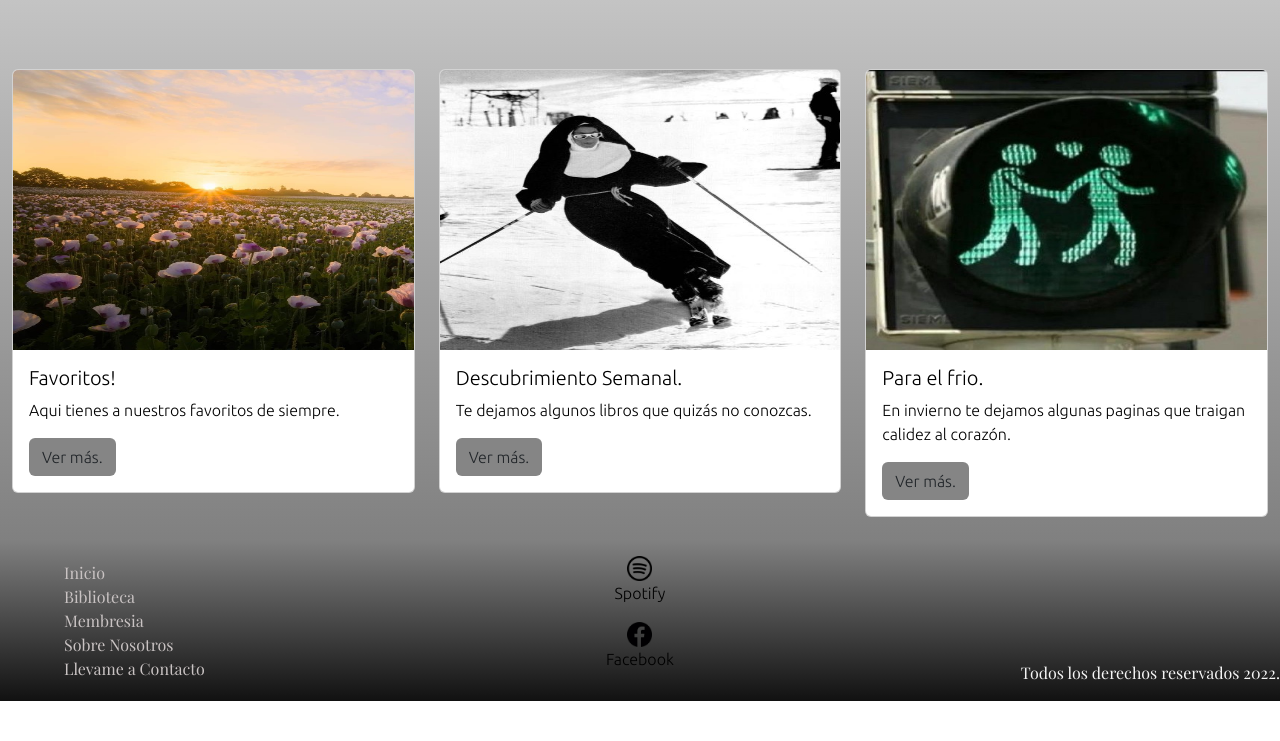
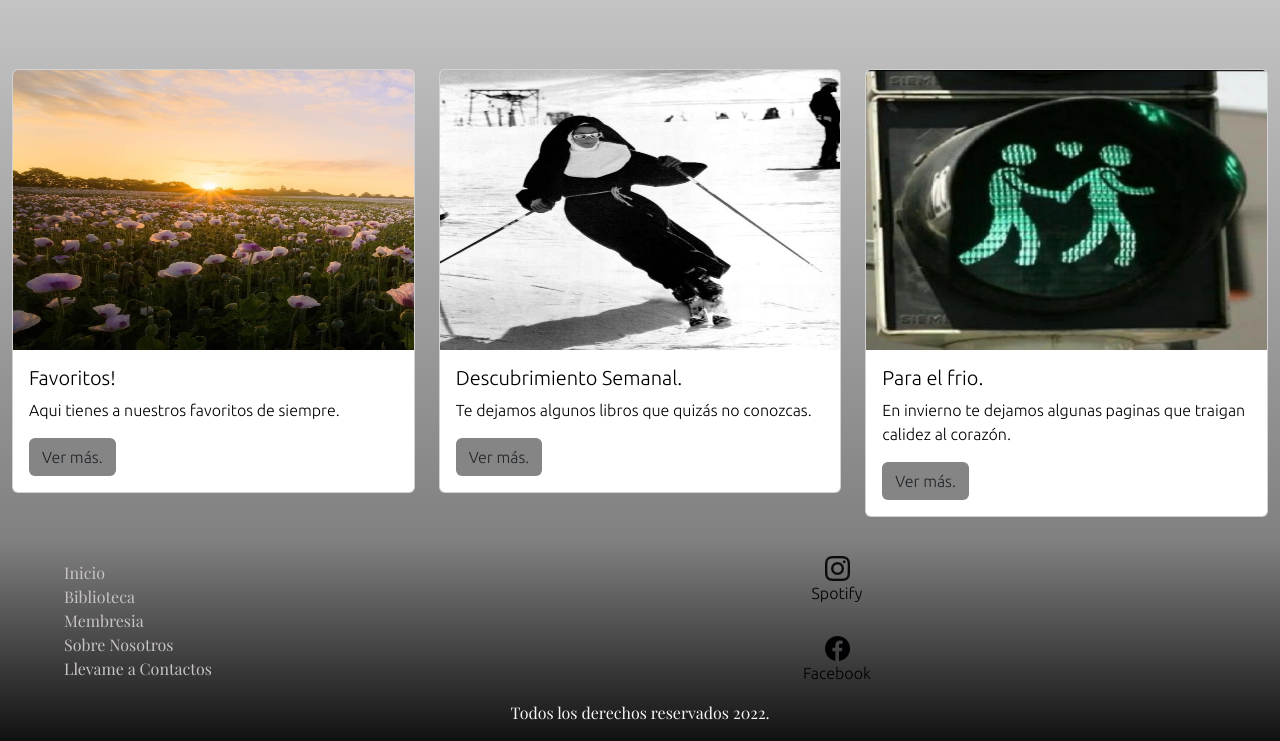
Before and after one commit to gaston964/BookStore, a website: page index.html in a window 1280 px wide. Shown: the part 531-1272 px from the top of the page. Before the commit the page ends 1232 px from the top, so only its background shows below. Drawn offline with nearby package versions, Linux system fonts and the light colour scheme.

Commit message:
Footer completo

```diff
--- a/index.html
+++ b/index.html
@@ -128,24 +128,27 @@
         </section>
     </main>
     <footer class="footer__ppal"><!-- Pie de pagina -->
-        <section class="footer__nav">
-            <article class="footernav container-fluid">
+        <!-- FILA -->
+        <div class="row container">
+            <!-- COL -->
+            <div class="col-xs-12 col-md-6 col-lg-6">
                 <ul class="footer__ul">
                     <li class="footer__li"><a href="#">Inicio</a></li>
                     <li class="footer__li"><a href="./pages/biblioteca.html">Biblioteca</a></li>
                     <li class="footer__li"><a href="./pages/membresia.html">Membresia</a></li>
                     <li class="footer__li"><a href="./pages/sobre-nosotros.html">Sobre Nosotros</a></li>
-                    <li class="footer__li"><a href="./pages/contacto.html">Llevame a Contacto</a></li>
+                    <li class="footer__li"><a href="./pages/contacto.html">Llevame a Contactos</a></li>
                 </ul>
-            </article>
-            <article class="footer__redes footerredes">
-                <a href=""><img class="footer__logos" src="resources/icono spoti.png" alt="logo spotify"></a><p>Spotify</p>
-                <a href=""><img class="footer__logos" src="resources/face.png" alt="logo facebook"></a><p>Facebook</p>
-            </article>
-            <article class="footerder">
-                <p class="footer__derechos">Todos los derechos reservados 2022.</p>
-            </article>
-        </section>
+            </div>
+            <!-- COL -->
+            <div class="col-xs-12 col-md-6 col-lg-6 footer__redes">
+                <a href="https://www.instagram.com/" target="_blank"><img class="footer__logos" src="../resources/insta.png" alt="logo instagram"></a><p>Spotify</p>
+                <a href="https://www.facebook.com/" target="_blank"><img class="footer__logos" src="../resources/face.png" alt="logo facebook"></a><p>Facebook</p>
+            </div>
+        </div>
+        <div class="footer__derechos">
+            <p>Todos los derechos reservados 2022.</p>
+        </div>
     </footer>
     <!-- JavaScript-->
     <script src="https://cdn.jsdelivr.net/npm/bootstrap@5.2.0-beta1/dist/js/bootstrap.bundle.min.js" integrity="sha384-pprn3073KE6tl6bjs2QrFaJGz5/SUsLqktiwsUTF55Jfv3qYSDhgCecCxMW52nD2" crossorigin="anonymous"></script>
--- a/scss/layout/_footer.scss
+++ b/scss/layout/_footer.scss
@@ -1,16 +1,6 @@
 /* Footer en Comun */
 .footer__ppal{
     background-image: linear-gradient(to bottom, grey,rgb(17, 17, 17));
-    .footer__nav{
-        display: grid;
-        grid-template-columns: repeat(3, 1fr);
-        .footerredes{
-            @include align(center, center);
-        }
-        .footerder{
-            @include align(flex-end, flex-end);
-            display: flex;
-            flex-direction: column;
 }
 .footer__ul{
     margin: 20px;
@@ -32,13 +22,12 @@
     .footer__logos{
         width: 25px;
         color: whitesmoke;
+        margin-top: 15px;
     }
 }
 .footer__derechos{
     color: whitesmoke;
     font-family: $fuente-sec;
     display: flex;
-            flex-wrap: wrap;
+    justify-content: center;
 }
-    }
-}
```
Also changed, not shown: pages/biblioteca.html (+14 -11 lines), pages/contacto.html (+14 -11 lines), pages/membresia.html (+15 -12 lines), pages/sobre-nosotros.html (+14 -11 lines), css/styles.css, resources/insta.png (added). Lines whose indentation alone changed are shown as unchanged.
